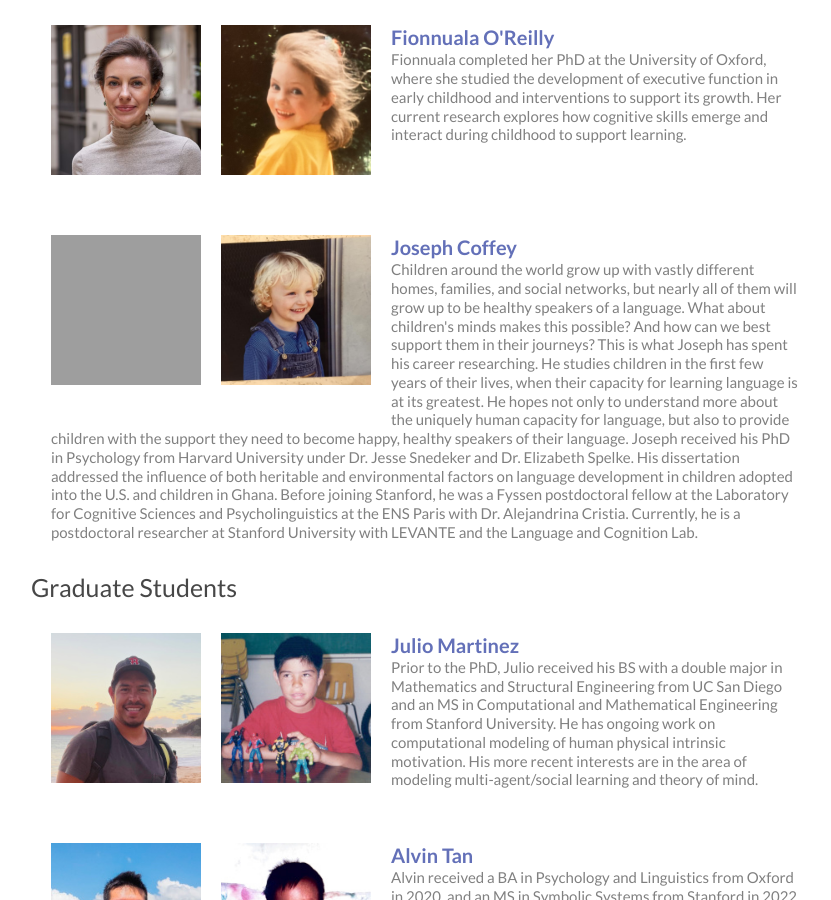
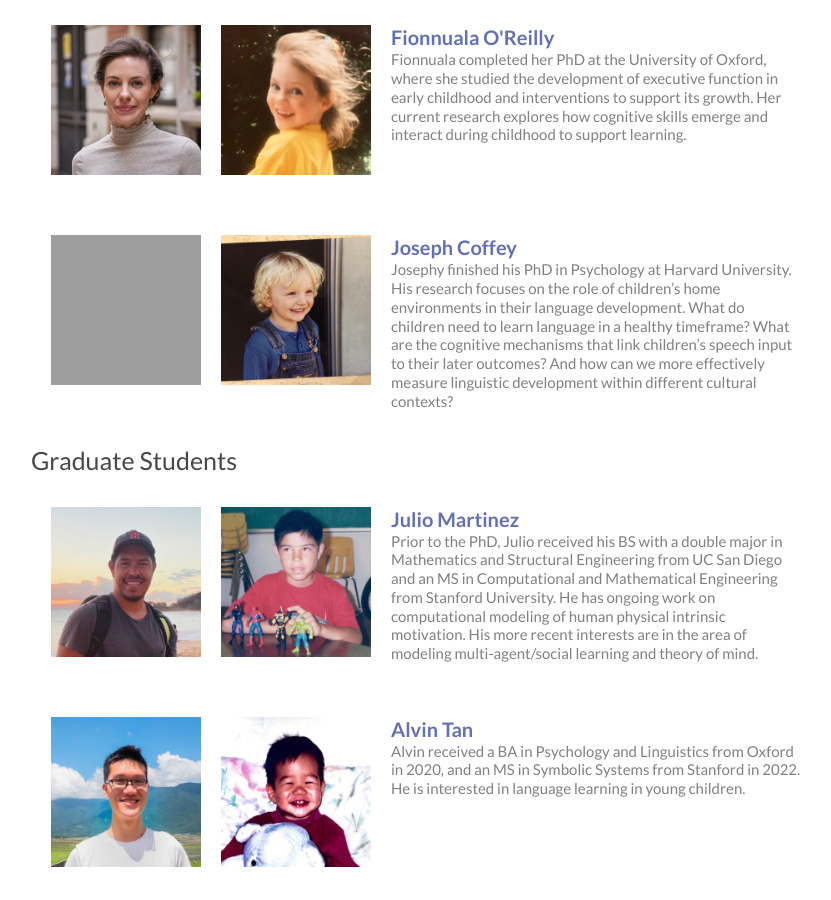
Before and after one commit to langcog/website, a Jekyll site: the page built from 02-people.html, in a window 1280 px wide and 900 px high, scrolled down 1873 px. Shown: the whole window, without its empty margins (234-1065 px from the left). Built offline with Jekyll 4.4.1, drawn with Linux system fonts in a browser that asks for light colours; nearby versions of some CDN libraries; a script that is not in the unit is left out.

Commit message:
Revise Joseph Coffey's bio in langcoglab.yml
Updated bio for Joseph Coffey to focus on his research interests and background.

```diff
--- a/_data/langcoglab.yml
+++ b/_data/langcoglab.yml
@@ -60,16 +60,11 @@
       webpage: https://sites.google.com/g.harvard.edu/josephcoffey/home
       bio:
         - >
-         Children around the world grow up with vastly different homes, families, and social networks, but nearly all of them
-         will grow up to be healthy speakers of a language. What about children's minds makes this possible? And how can we
-         best support them in their journeys? This is what Joseph has spent his career researching. He studies children in the
-         first few years of their lives, when their capacity for learning language is at its greatest. He hopes not only to
-         understand more about the uniquely human capacity for language, but also to provide children with the support they need
-         to become happy, healthy speakers of their language. Joseph received his PhD in Psychology from Harvard University under
-         Dr. Jesse Snedeker and Dr. Elizabeth Spelke. His dissertation addressed the influence of both heritable and environmental
-         factors on language development in children adopted into the U.S. and children in Ghana. Before joining Stanford, he was
-         a Fyssen postdoctoral fellow at the Laboratory for Cognitive Sciences and Psycholinguistics at the ENS Paris with Dr. Alejandrina
-         Cristia. Currently, he is a postdoctoral researcher at Stanford University with LEVANTE and the Language and Cognition Lab.
+         Josephy finished his PhD in Psychology at Harvard University. His research focuses on the role of children’s
+         home environments in their language development. What do children need to learn language in a healthy timeframe?
+         What are the cognitive mechanisms that link children’s speech input to their later outcomes? And how can we
+         more effectively measure linguistic development within different cultural contexts?
+
 
 - role: Graduate Students
   people:
```
